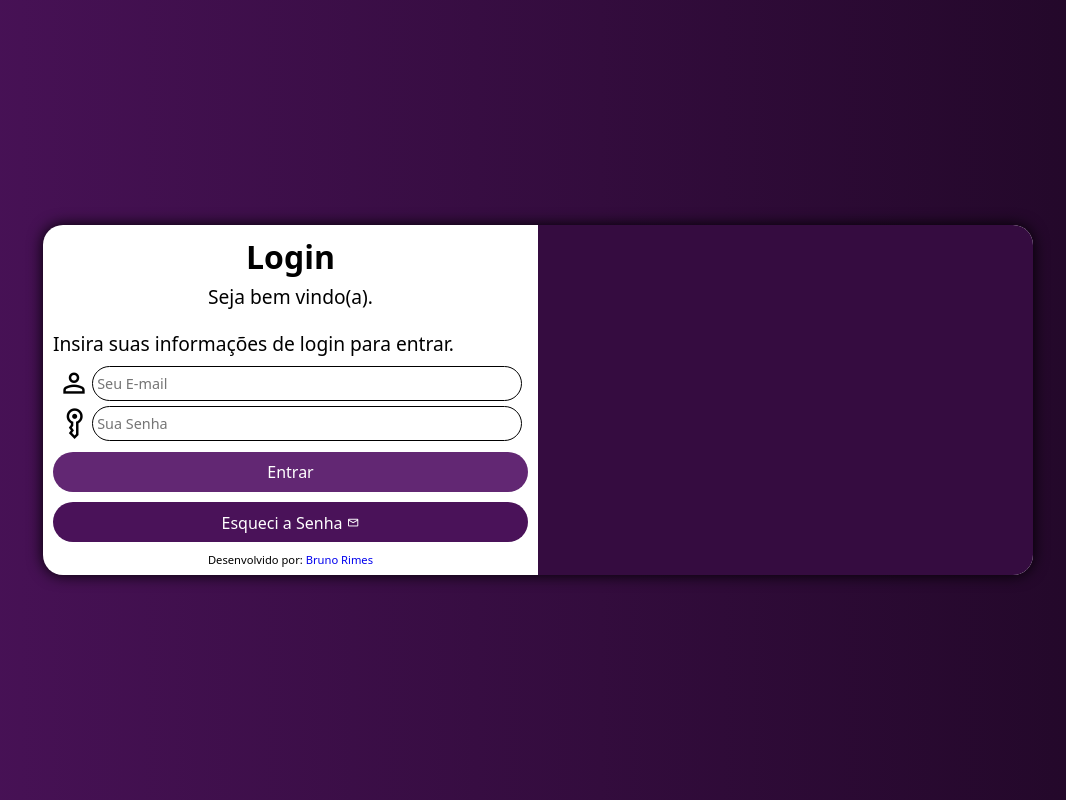
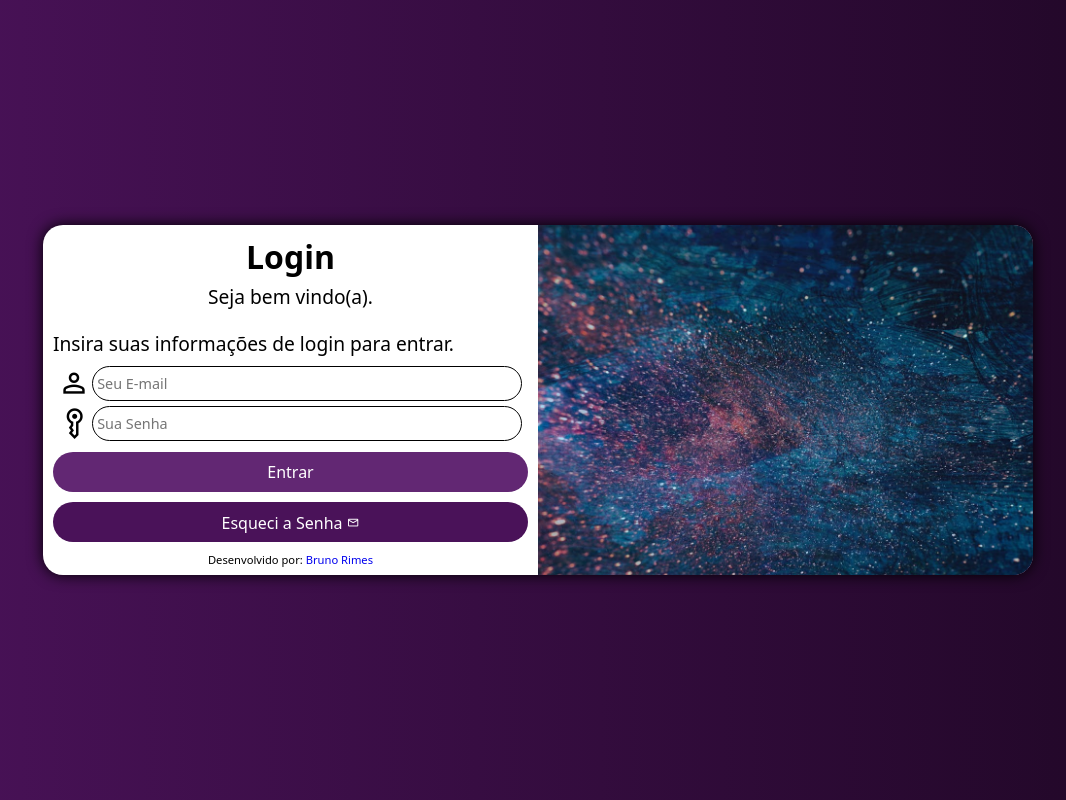
Before and after one commit to b-rim3s/tela_login, a plain HTML site: page index.html in a window 1280 px wide. Shown: the whole page, without its empty margins (102-1168 px from the left). Drawn offline with nearby package versions, Linux system fonts and the light colour scheme; the site is published under a folder, as on GitHub Pages, so addresses that start at the root find nothing.

Commit message:
Update style.css

```diff
--- a/style.css
+++ b/style.css
@@ -50,7 +50,7 @@ section#login {
 
 section#login > div#imagem {
     display: block;
-    background: var(--cor4) url(/imagens/background1.jpg) no-repeat;
+    background: var(--cor4) url(imagens/background1.jpg) no-repeat;
     background-size: cover;
     background-position: left center;
     height: 200px;
```
